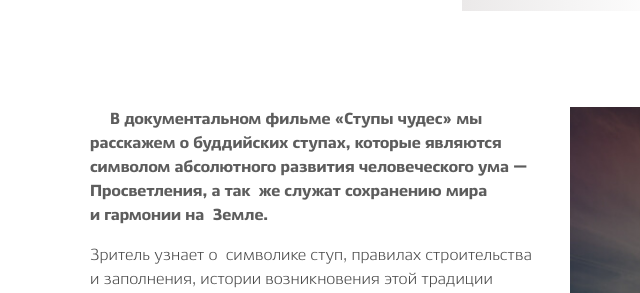
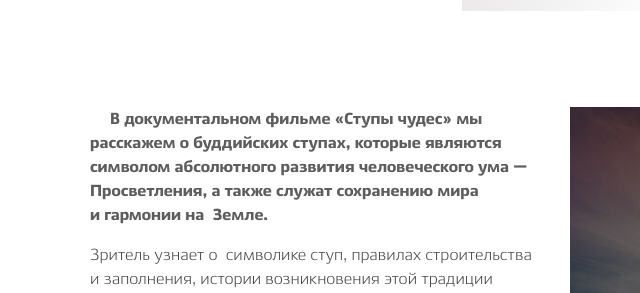
Before and after one commit to dwbru/buddhastupa.ru, a plain HTML site: page index.html in a window 1280 px wide. Shown: the part 978-1271 px from the top of the page, 70-710 px from the left. Drawn offline with Linux system fonts and the light colour scheme.

Commit message:
Update index.html

```diff
--- a/index.html
+++ b/index.html
@@ -73,7 +73,7 @@
         <div class="vidplustext">
 
         <div class="textabout wow fadeIn">
-<p class="bold">В документальном фильме «Ступы чудес» мы расскажем о&nbsp;буддийских ступах, которые являются символом абсолютного развития человеческого ума&nbsp;— Просветления, а&nbsp;так &nbsp;же служат сохранению мира и&nbsp;гармонии на &nbsp;Земле. </p>
+<p class="bold">В документальном фильме «Ступы чудес» мы расскажем о&nbsp;буддийских ступах, которые являются символом абсолютного развития человеческого ума&nbsp;— Просветления, а&nbsp;также служат сохранению мира и&nbsp;гармонии на &nbsp;Земле. </p>
         <p>Зритель узнает о &nbsp;символике ступ, правилах строительства и&nbsp;заполнения, истории возникновения этой традиции и&nbsp;о&nbsp;чудесах, которые происходили и&nbsp;происходят около ступ.</p>
         <p>Мы побываем у&nbsp;первых ступ в&nbsp;Индии и &nbsp;Непале, Бурятии и &nbsp;Калмыкии. Мы встретимся с&nbsp;Ламами, которые расскажут нам о&nbsp;значении ступ для их&nbsp;народов.</p>
         <p>Вы увидите новые ступы, возведенные в &nbsp;Польше, Чехии, Германии, Греции, Испании, России и&nbsp;других странах.</p>
```
